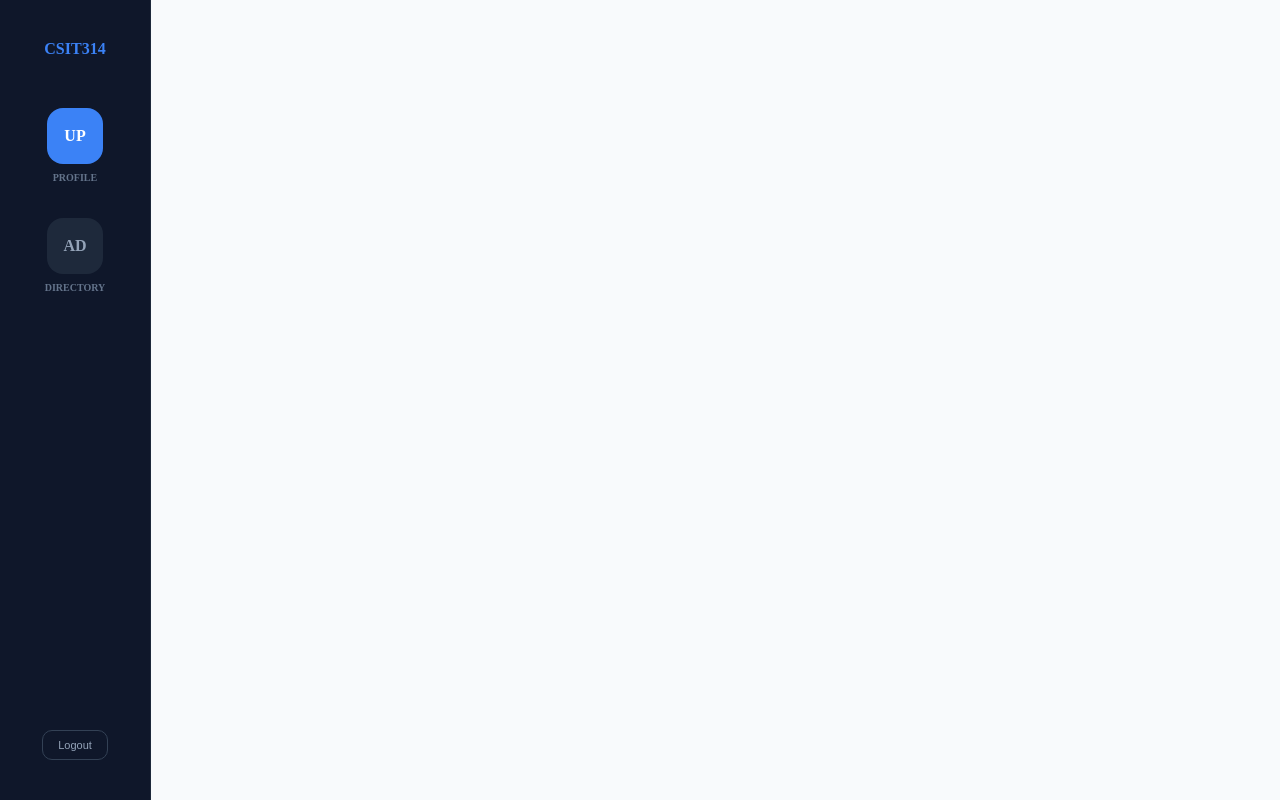
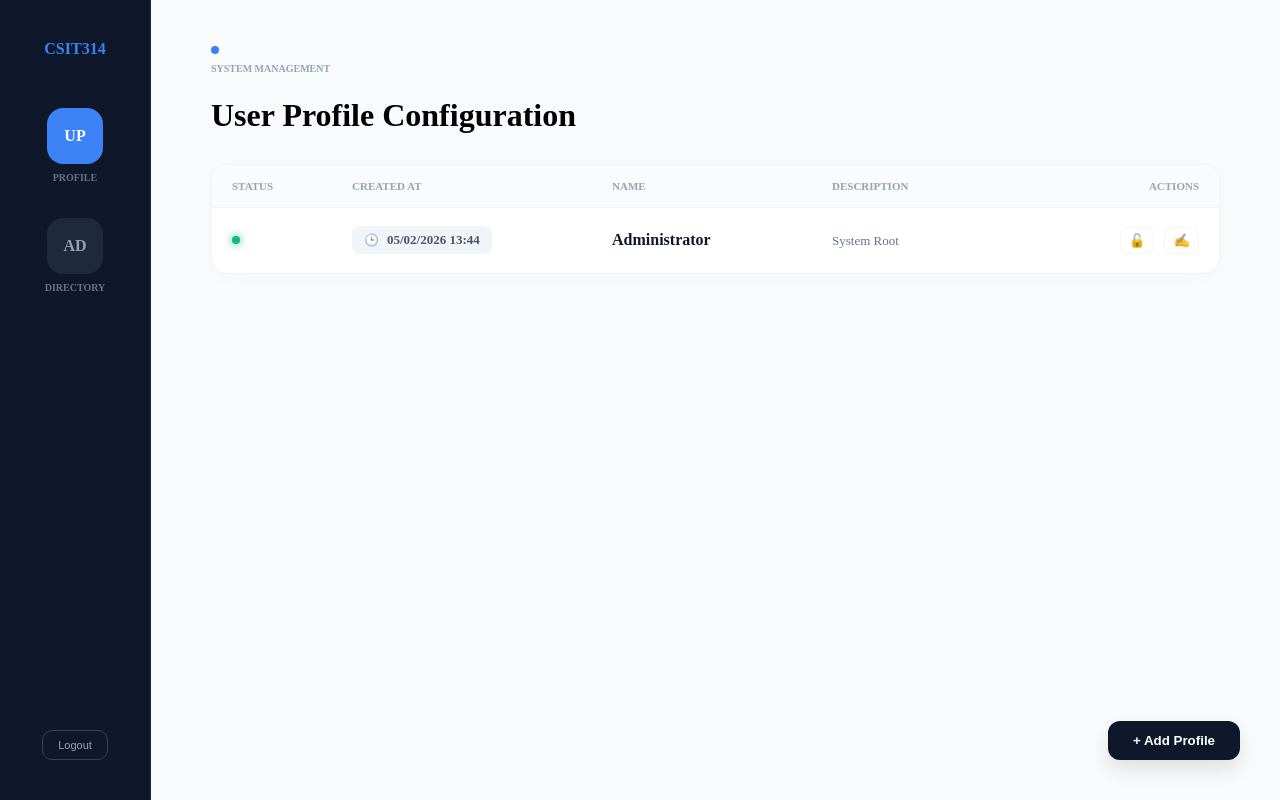
Before and after one commit to hbx70/CSIT314, a Vue app in the folder frontend/: page /admin/profile in a window 1280 px wide. Built offline with nearby package versions, Linux system fonts and the light colour scheme.

Commit message:
Add "user_profile.vue" and add "/admin/profile" in "index.js"

```diff
--- /dev/null
+++ b/frontend/src/component/UserProfile.vue
@@ -0,0 +1,166 @@
+<template>
+  <div class="profile-view-container">
+    <header class="profile-header">
+      <div class="brand-section">
+        <div class="brand-orb"></div>
+        <div class="brand-text">
+          <span class="sub-title">System Management</span>
+          <h1>User Profile Configuration</h1>
+        </div>
+      </div>
+    </header>
+
+    <div class="glass-card">
+      <table class="premium-table">
+        <thead>
+          <tr>
+            <th width="80">STATUS</th>
+            <th width="220">CREATED AT</th>
+            <th width="180">NAME</th>
+            <th>DESCRIPTION</th>
+            <th width="120" style="text-align: right">ACTIONS</th>
+          </tr>
+        </thead>
+        <tbody>
+          <tr v-for="(item, index) in profileList" :key="index" :class="{ 'is-locked': !item.isActive }">
+            <td><div :class="['status-marker', item.isActive ? 'st-active' : 'st-locked']"></div></td>
+
+            <td>
+              <div class="time-badge">
+                <span class="clock-icon">🕒</span>
+                <span class="u-info-bold">{{ item.createdTime }}</span>
+              </div>
+            </td>
+
+            <td><span class="u-name">{{ item.username }}</span></td>
+            <td><span class="u-info">{{ item.description }}</span></td>
+            <td>
+              <div class="action-row">
+                <button @click="toggleLock(item)" class="btn-round">{{ item.isActive ? '🔓' : '🔒' }}</button>
+                <button @click="openEditor(item, index)" class="btn-round">✍️</button>
+              </div>
+            </td>
+          </tr>
+        </tbody>
+      </table>
+    </div>
+
+    <button class="prime-fab" @click="openCreator">+ Add Profile</button>
+
+    <div v-if="isModalVisible" class="modal-backdrop" @click.self="closeModal">
+      <div class="modal-window">
+        <h3>{{ isEditMode ? 'Update Profile' : 'New Profile' }}</h3>
+        <div class="form-item">
+          <label>Profile Name (Role)</label>
+          <select v-model="form.username" class="custom-input">
+            <option value="Administrator">Administrator</option>
+            <option value="Donee">Donee</option>
+            <option value="Fund Raiser">Fund Raiser</option>
+            <option value="Platform Management">Platform Management</option>
+          </select>
+        </div>
+        <div class="form-item">
+          <label>Description</label>
+          <input v-model="form.description" class="custom-input" placeholder="Role description..." />
+        </div>
+        <div class="modal-actions">
+          <button @click="closeModal" class="btn-ghost">Cancel</button>
+          <button @click="submitForm" class="btn-prime">Save</button>
+        </div>
+      </div>
+    </div>
+  </div>
+</template>
+
+<script setup>
+import { ref, onMounted } from 'vue'
+
+const profileList = ref([])
+const isModalVisible = ref(false), isEditMode = ref(false), editIndex = ref(-1)
+const form = ref({ username: '', description: '' })
+
+onMounted(() => {
+  const saved = localStorage.getItem('user_profiles_final')
+  // 初始默认数据也同步为 日/月/年 格式
+  profileList.value = saved ? JSON.parse(saved) : [{ username: 'Administrator', description: 'System Root', isActive: true, createdTime: '05/02/2026 13:44' }]
+  updateAllowedRoles()
+})
+
+const updateAllowedRoles = () => {
+  const activeRoles = profileList.value.filter(p => p.isActive).map(p => p.username)
+  localStorage.setItem('allowedRoles', JSON.stringify(activeRoles))
+}
+
+const openCreator = () => { isEditMode.value = false; form.value = { username: '', description: '' }; isModalVisible.value = true; }
+const openEditor = (item, index) => { isEditMode.value = true; editIndex.value = index; form.value = { ...item }; isModalVisible.value = true; }
+const closeModal = () => isModalVisible.value = false
+
+const toggleLock = (item) => { item.isActive = !item.isActive; saveAndSync(); }
+
+const submitForm = () => {
+  if (isEditMode.value) {
+    profileList.value[editIndex.value] = { ...profileList.value[editIndex.value], ...form.value }
+  } else {
+    // 核心修改：生成 DD/MM/YYYY HH:mm 格式
+    const now = new Date();
+    const day = String(now.getDate()).padStart(2, '0');
+    const month = String(now.getMonth() + 1).padStart(2, '0');
+    const year = now.getFullYear();
+    const time = now.toLocaleTimeString('en-GB', { hour: '2-digit', minute: '2-digit' });
+
+    const formattedDate = `${day}/${month}/${year} ${time}`;
+
+    profileList.value.push({ ...form.value, isActive: true, createdTime: formattedDate })
+  }
+  saveAndSync(); closeModal();
+}
+
+const saveAndSync = () => {
+  localStorage.setItem('user_profiles_final', JSON.stringify(profileList.value))
+  updateAllowedRoles()
+}
+</script>
+
+<style scoped>
+.profile-view-container { padding: 40px 60px; }
+.profile-header { margin-bottom: 30px; }
+.brand-orb { width: 8px; height: 8px; background: #3b82f6; border-radius: 50%; display: inline-block; margin-right: 10px; }
+.sub-title { font-size: 10px; font-weight: 800; color: #94a3b8; text-transform: uppercase; }
+.glass-card { background: white; border-radius: 16px; border: 1px solid #f1f5f9; box-shadow: 0 4px 20px rgba(0,0,0,0.02); overflow: hidden; }
+.premium-table { width: 100%; border-collapse: collapse; }
+.premium-table th { background: #fafbfc; padding: 15px 20px; text-align: left; font-size: 11px; color: #94a3b8; border-bottom: 1px solid #f1f5f9; }
+.premium-table td { padding: 18px 20px; border-bottom: 1px solid #f8fafc; }
+
+.time-badge {
+  display: flex;
+  align-items: center;
+  gap: 8px;
+  background: #f1f5f9;
+  padding: 6px 12px;
+  border-radius: 8px;
+  width: fit-content;
+}
+.clock-icon { font-size: 12px; }
+.u-info-bold {
+  color: #475569;
+  font-size: 13px;
+  font-weight: 700;
+}
+
+.status-marker { width: 8px; height: 8px; border-radius: 50%; }
+.st-active { background: #10b981; box-shadow: 0 0 8px #10b981; }
+.st-locked { background: #ef4444; }
+.u-name { font-weight: 700; color: #111827; }
+.u-info { color: #64748b; font-size: 13px; }
+.action-row { display: flex; gap: 10px; justify-content: flex-end; }
+.btn-round { background: white; border: 1px solid #f1f5f9; cursor: pointer; padding: 5px 8px; border-radius: 8px; }
+.prime-fab { position: fixed; bottom: 40px; right: 40px; background: #0f172a; color: white; padding: 12px 25px; border-radius: 12px; border: none; font-weight: 700; cursor: pointer; box-shadow: 0 10px 20px rgba(0,0,0,0.1); }
+.modal-backdrop { position: fixed; inset: 0; background: rgba(0,0,0,0.3); backdrop-filter: blur(4px); display: flex; align-items: center; justify-content: center; z-index: 100; }
+.modal-window { background: white; padding: 30px; border-radius: 20px; width: 360px; }
+.form-item { margin-bottom: 20px; }
+.form-item label { display: block; font-size: 11px; color: #3b82f6; font-weight: 800; margin-bottom: 8px; }
+.custom-input { width: 100%; padding: 12px; border: 1px solid #f1f5f9; border-radius: 10px; background: #f8fafc; box-sizing: border-box; }
+.modal-actions { display: flex; gap: 10px; }
+.btn-prime { flex: 1; padding: 12px; background: #3b82f6; color: white; border: none; border-radius: 10px; font-weight: 700; cursor: pointer; }
+.btn-ghost { padding: 12px; background: #f1f5f9; border: none; border-radius: 10px; color: #64748b; cursor: pointer; }
+</style>
```
Also changed, not shown: frontend/src/router/index.js (+9 -3 lines), 1 other file (tests, documents, lock files or other folders).
